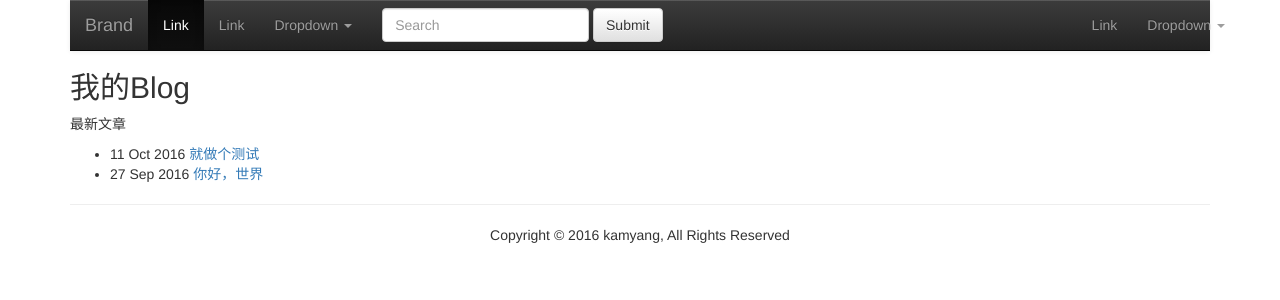
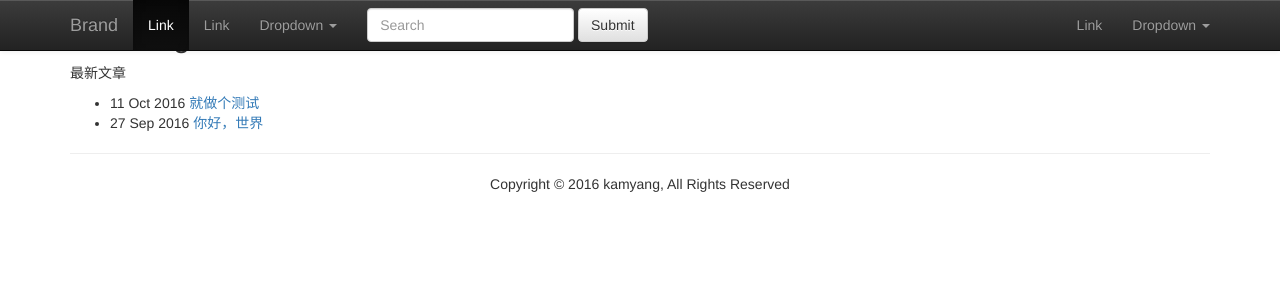
Before and after one commit to YangYanMing168/kamyang, a Jekyll site: the page built from index.html, in a window 1280 px wide. Shown: the top 300 px of the page. Built offline with Jekyll 4.4.1, drawn with Linux system fonts in a browser that asks for light colours.

Commit message:
添加 boostrap 样式

```diff
--- a/_includes/header.html
+++ b/_includes/header.html
@@ -1,4 +1,4 @@
-<nav class="navbar navbar-default navbar-inverse navbar-static-top" role="navigation">
+<nav class="navbar navbar-default navbar-inverse navbar-fixed-top" role="navigation">
     <div class="container">
         <!-- Brand and toggle get grouped for better mobile display -->
         <div class="navbar-header">
```
